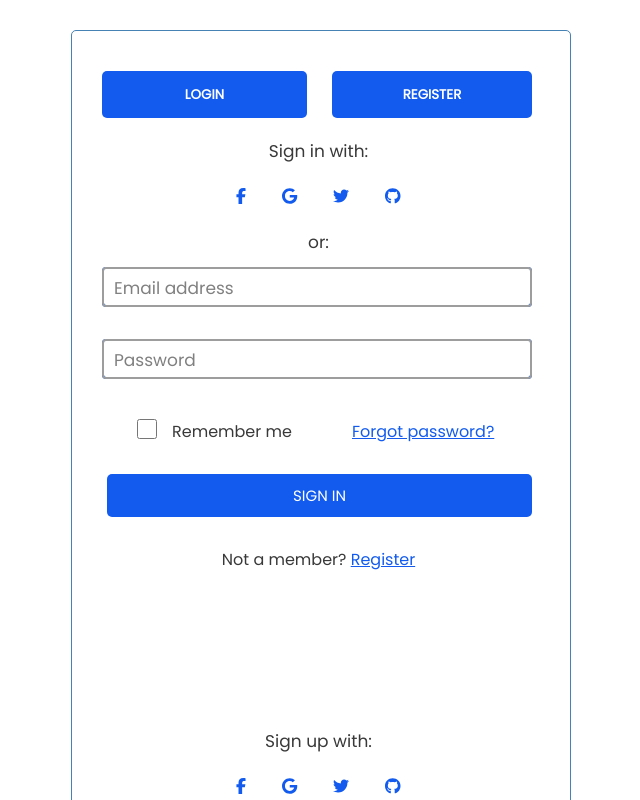
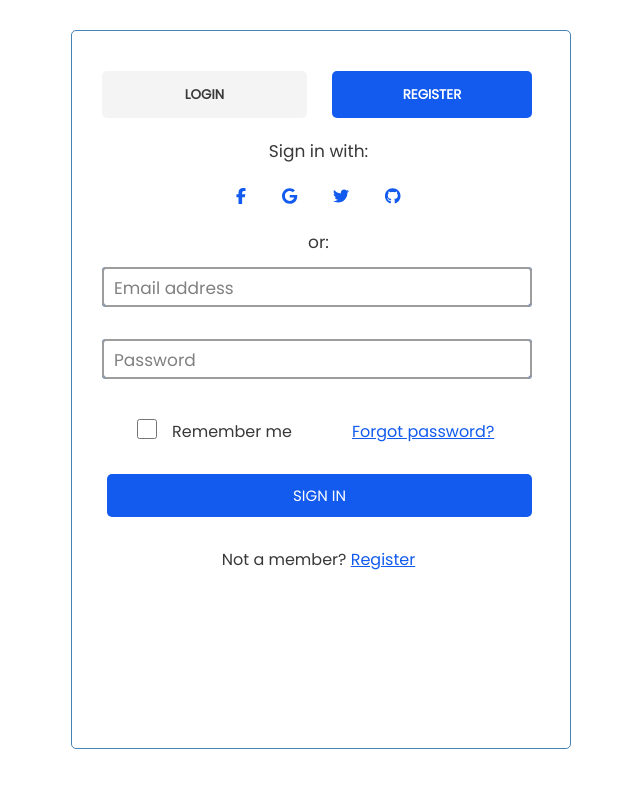
Before and after one commit to OlhaYarosh1/Register-Page, a React (Create React App) app: page / in a window 1280 px wide. Shown: the top 800 px of the page, without its empty margins (319-959 px from the left). Built offline with nearby package versions, Linux system fonts and the light colour scheme.

Commit message:
Made a register form on a separate page.

```diff
--- a/src/components/Container.js
+++ b/src/components/Container.js
@@ -2,14 +2,18 @@ import React from 'react'
 import Login from './Login/Login'
 import classes from './Container.module.css'
 import Register from './Register/Register'
-
+import {Route, Routes, BrowserRouter as Router} from 'react-router-dom'
 
 const Container = () => {
     return (
+        <Router>
         <div className={classes.container}>
-            <Login/>
-            <Register/>
+            <Routes>
+                <Route path='/' element={<Login/>}/>
+                <Route path='/Register' element={<Register/>}/>
+            </Routes>
         </div>
+        </Router>
     )
 }
 
--- /dev/null
+++ b/src/components/Login/ButtonLogin/ButtonLogin.js
@@ -0,0 +1,17 @@
+import React from 'react'
+import classes from './ButtonLogin.module.css'
+
+const ButtonLogin = () => {
+    return (
+        <div className={classes.buttonBox}>
+            <button type='button' className={classes.toggleBtnLogin} autoFocus>
+                LOGIN
+            </button>
+            <button type='button' className={classes.toggleBtnRegister}>
+                REGISTER
+            </button>
+        </div>
+    )
+}
+
+export default ButtonLogin
--- a/src/components/Login/ButtonRegister/ButtonRegister.module.css
+++ b/src/components/Login/ButtonLogin/ButtonLogin.module.css
@@ -46,3 +46,9 @@
 .toggleBtnLogin:active {
     transform: scale(0.98);
 }
+
+.toggleBtnLogin:focus,
+.toggleBtnRegister:focus{
+    background-color: #f4f4f4;
+    color: #393939;
+}
--- a/src/components/Login/Login.js
+++ b/src/components/Login/Login.js
@@ -1,15 +1,15 @@
 import React from 'react'
-import ButtonRegister from './ButtonRegister/ButtonRegister'
 import SocialIcons from './SocialIcons/SocialIcons'
 import Label from './Label/Label'
 import Input from './Input/Input'
 import LoginFooter from './LoginFooter/LoginFooter'
 import classes from './Login.module.css'
+import ButtonLogin from './ButtonLogin/ButtonLogin'
 
 const Login = () => {
     return (
         <>
-            <ButtonRegister/>
+            <ButtonLogin/>
             <div className={classes.formBox}>
                 <Label title={'Sign in with:'} margin={'20px auto'}/>
                 <SocialIcons/>
--- a/src/components/Login/ButtonRegister/ButtonRegister.js
+++ b/src/components/Register/ButtonRegister/ButtonRegister.js
@@ -1,5 +1,5 @@
 import React from 'react'
-import classes from './ButtonRegister.module.css'
+import classes from '../../Login/ButtonLogin/ButtonLogin.module.css'
 
 const ButtonRegister = () => {
     return (
@@ -7,7 +7,7 @@ const ButtonRegister = () => {
             <button type='button' className={classes.toggleBtnLogin}>
                 LOGIN
             </button>
-            <button type='button' className={classes.toggleBtnRegister}>
+            <button type='button' className={classes.toggleBtnRegister} autoFocus>
                 REGISTER
             </button>
         </div>
--- a/src/components/Register/Register.js
+++ b/src/components/Register/Register.js
@@ -4,10 +4,12 @@ import Label from '../Login/Label/Label'
 import SocialIcons from '../Login/SocialIcons/SocialIcons'
 import RegisterFooter from './RegisterFooter/RegisterFooter'
 import classes from '../Login/Login.module.css'
+import ButtonRegister from './ButtonRegister/ButtonRegister'
 
 const Register = () => {
     return (
         <div className={classes.formBox}>
+            <ButtonRegister/>
             <Label title={'Sign up with:'} margin={'20px auto'}/>
             <SocialIcons/>
             <Label title={'or:'} margin={'10px auto'}/>
```
